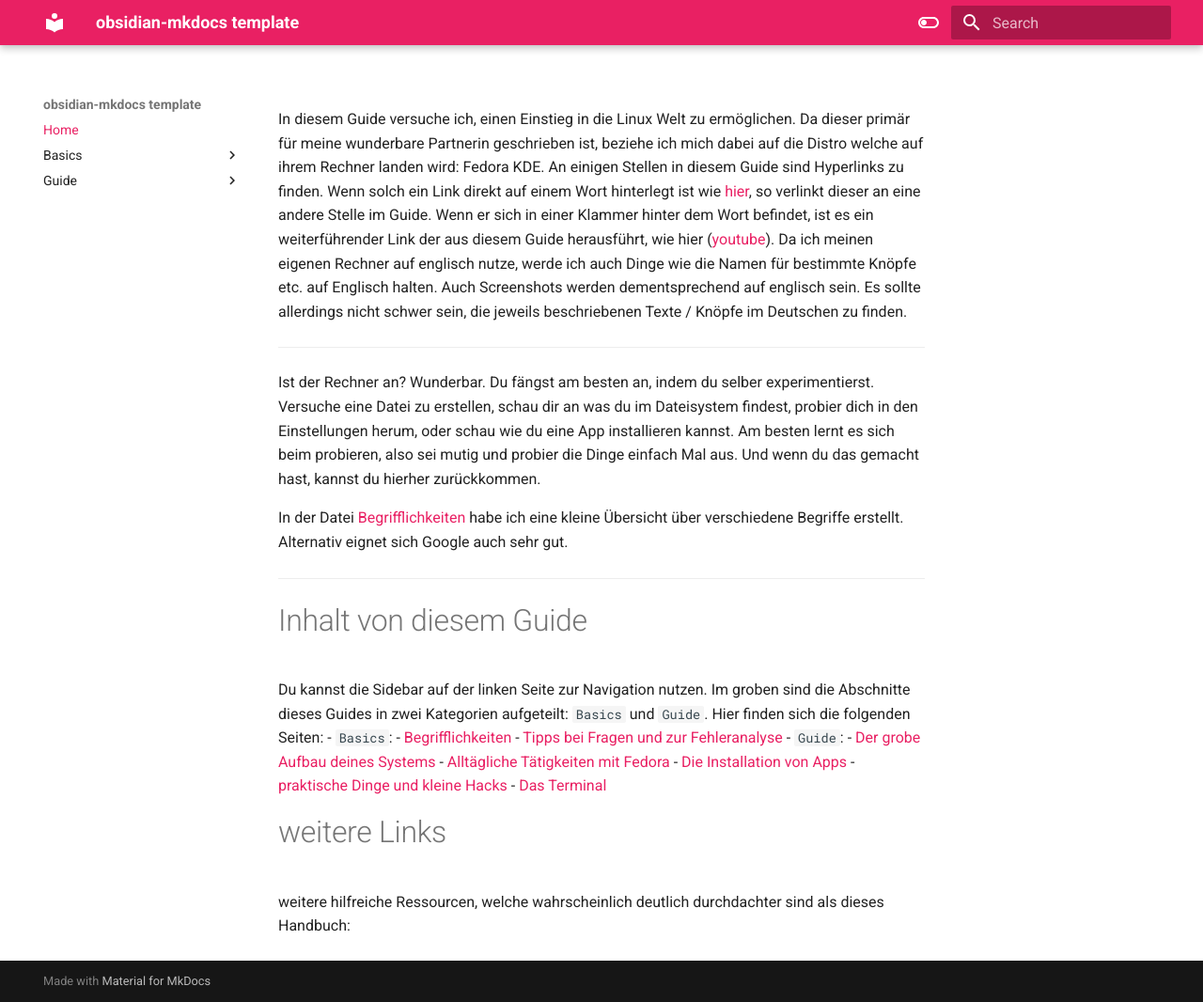
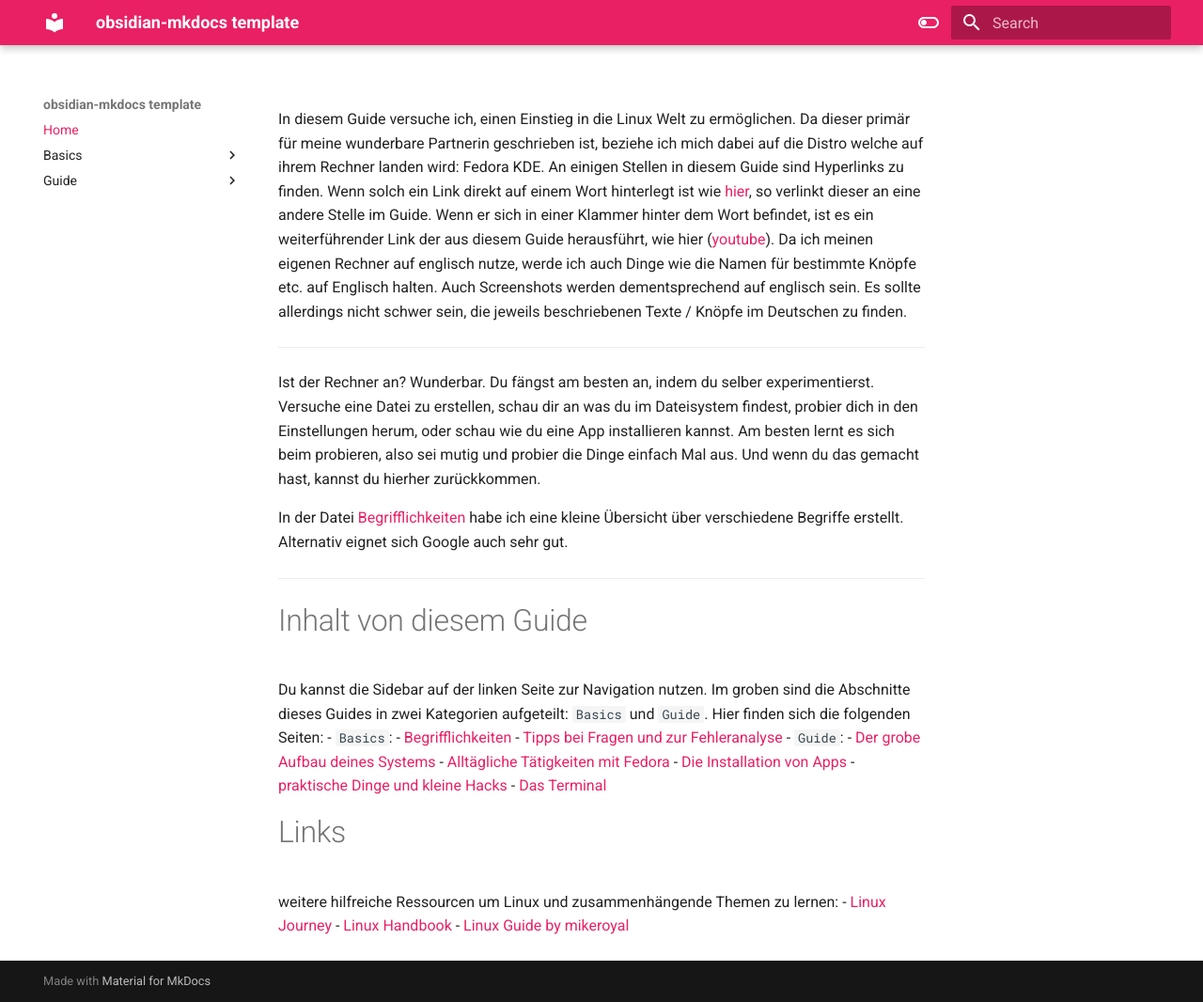
Before and after one commit to Tecipry/Handbuch-fedoraKDE, an MkDocs documentation site: the page built from docs/index.md, in a window 1280 px wide and 1066 px high. Shown: the whole window at 94% size. Built offline with MkDocs 1.6.1 and Material for MkDocs 9.7.7, drawn with Linux system fonts in a browser that asks for light colours.

Commit message:
backup from:  23-12-2025 18:13:43

```diff
--- a/docs/index.md
+++ b/docs/index.md
@@ -25,6 +25,9 @@ Du kannst die Sidebar auf der linken Seite zur Navigation nutzen. Im groben sind
 	- [Das Terminal](Guide/Das%20Terminal.md)
 
 
-# weitere Links
+# Links
 
-weitere hilfreiche Ressourcen, welche wahrscheinlich deutlich durchdachter sind als dieses Handbuch:
+weitere hilfreiche Ressourcen um Linux und zusammenhängende Themen zu lernen:
+- [Linux Journey](https://labex.io/linuxjourney)
+- [Linux Handbook](https://linuxhandbook.com/)
+- [Linux Guide by mikeroyal](https://github.com/mikeroyal/Linux-Guide)
```
